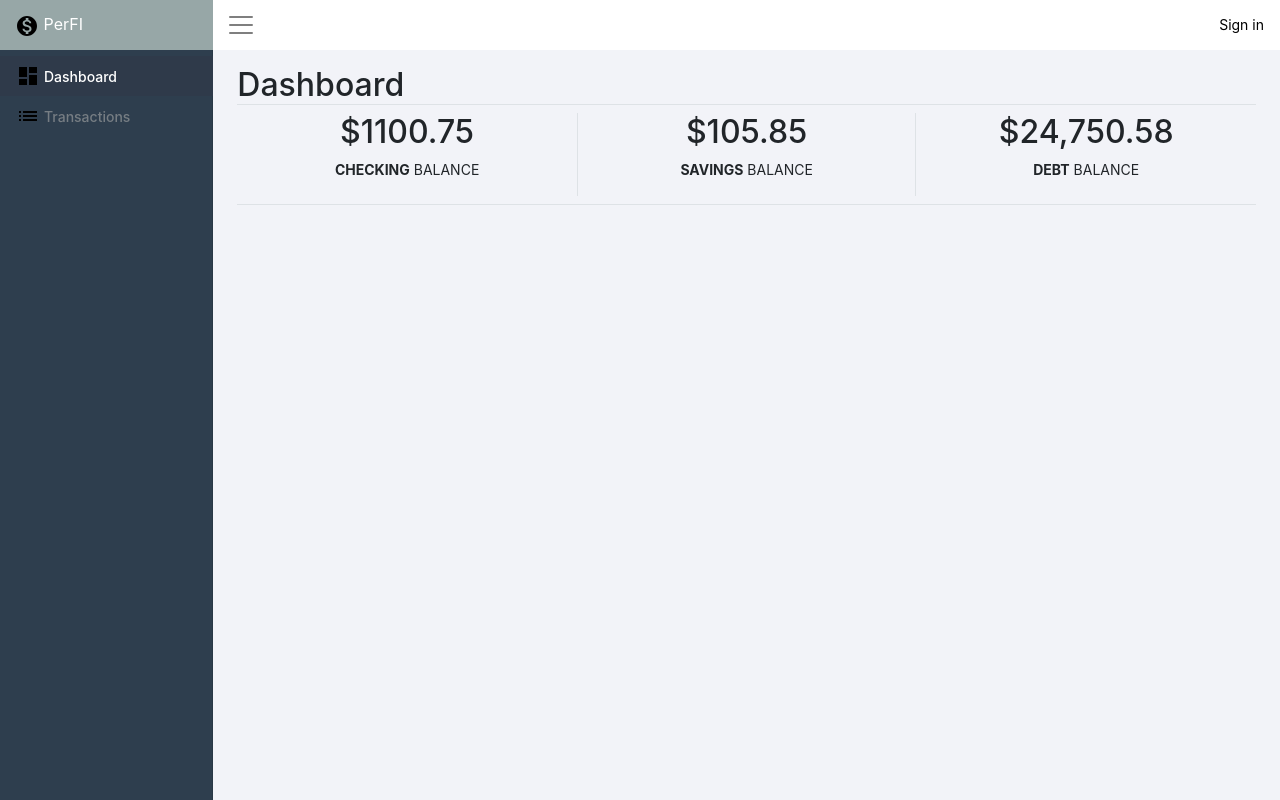
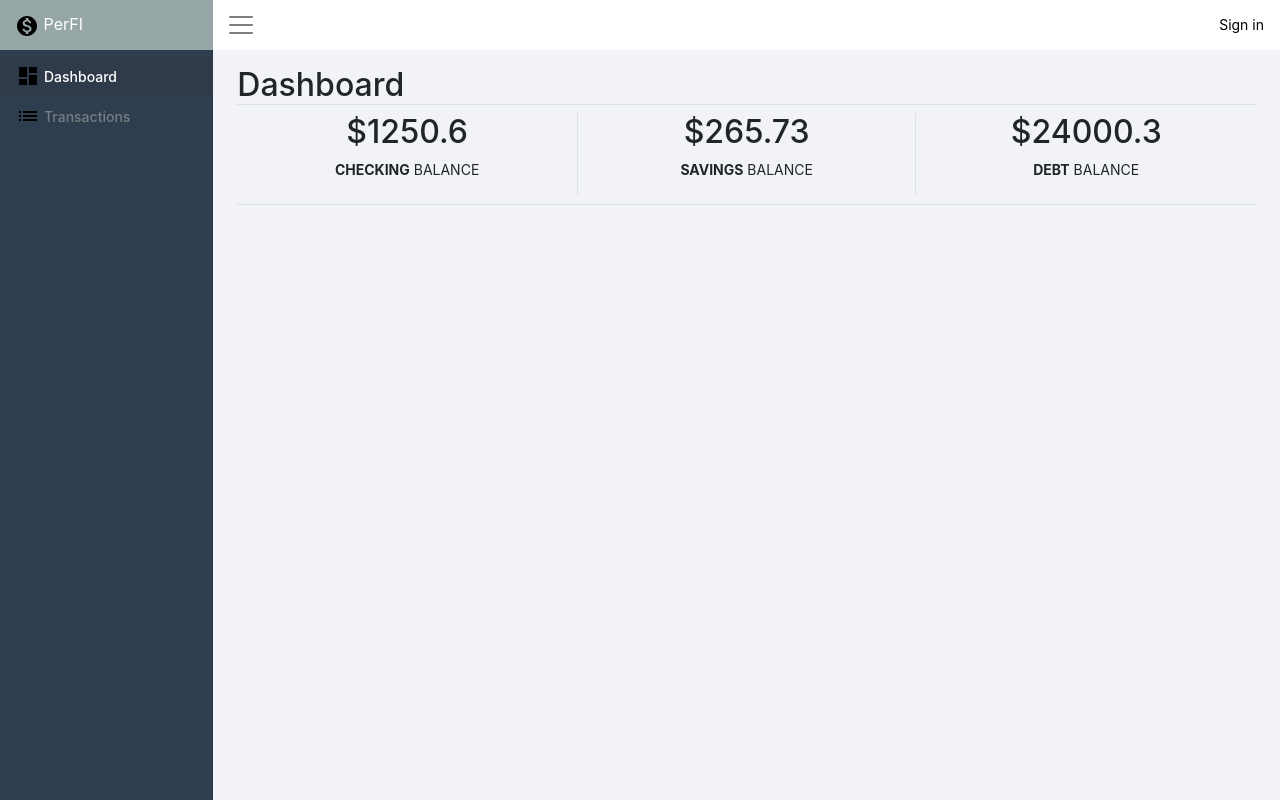
Before and after one commit to akosborn/personal-finance, an Angular app: page / in a window 1280 px wide. Built offline with nearby package versions, Linux system fonts and the light colour scheme.

Commit message:
added wallet balances

```diff
--- a/src/app/dashboard/dashboard.component.html
+++ b/src/app/dashboard/dashboard.component.html
@@ -3,15 +3,15 @@
   <div class="row no-gutters">
     <hr>
     <div class="col-12 col-md-4" style="text-align: center">
-      <h2>$1100.75</h2>
+      <h2>${{ wallet.getCheckingBalance() }}</h2>
       <p><b>CHECKING</b> BALANCE</p>
     </div>
     <div class="col-12 col-md-4 border-left border-right" style="text-align: center">
-      <h2>$105.85</h2>
+      <h2>${{ wallet.getSavingsBalance() }}</h2>
       <p style="text-align: center"><b>SAVINGS</b> BALANCE</p>
     </div>
     <div class="col-12 col-md-4" style="text-align: center">
-      <h2>$24,750.58</h2>
+      <h2>${{ wallet.getDebtBalance() }}</h2>
       <p style="text-align: center"><b>DEBT</b> BALANCE</p>
     </div>
   </div>
```
